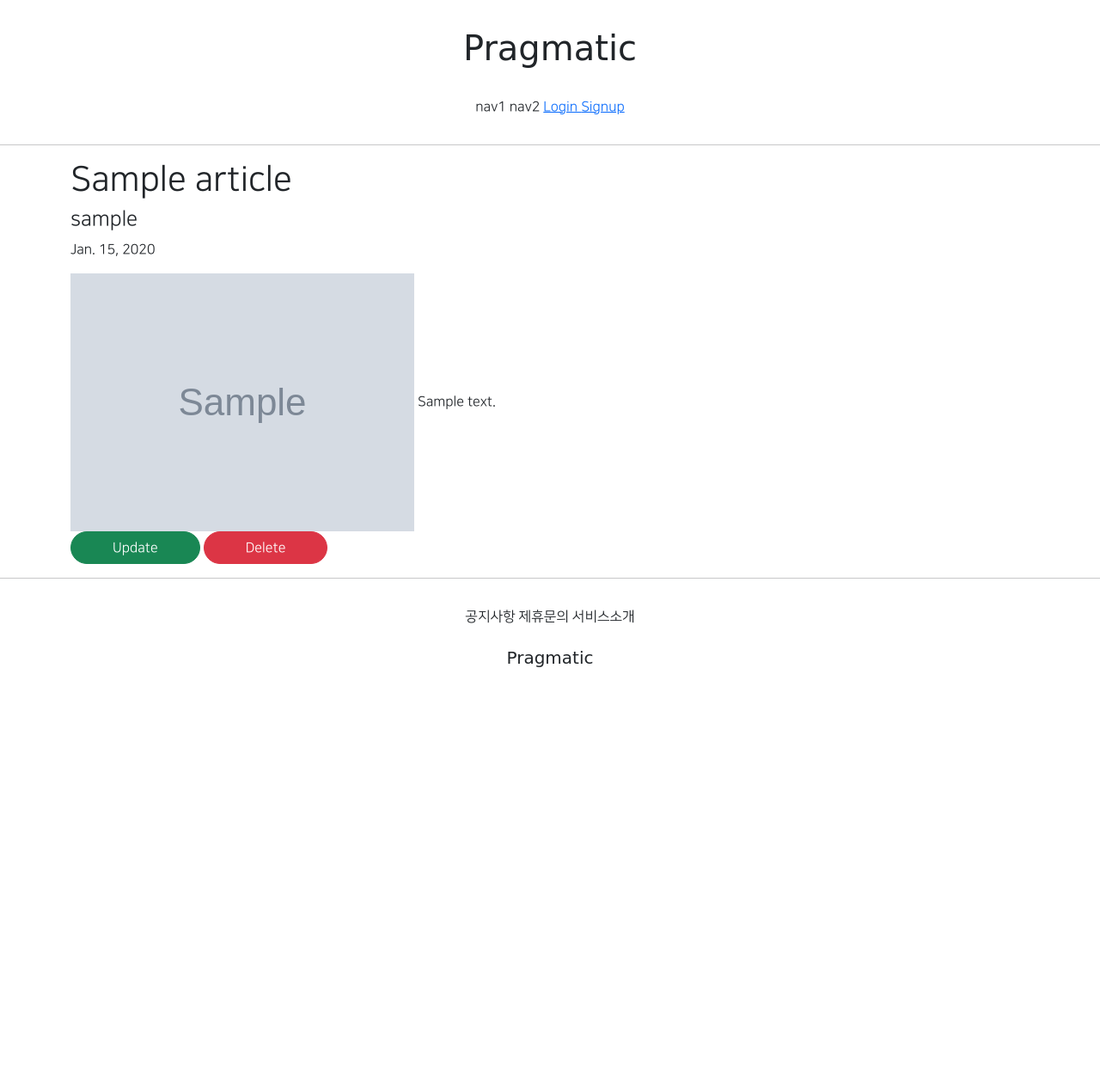
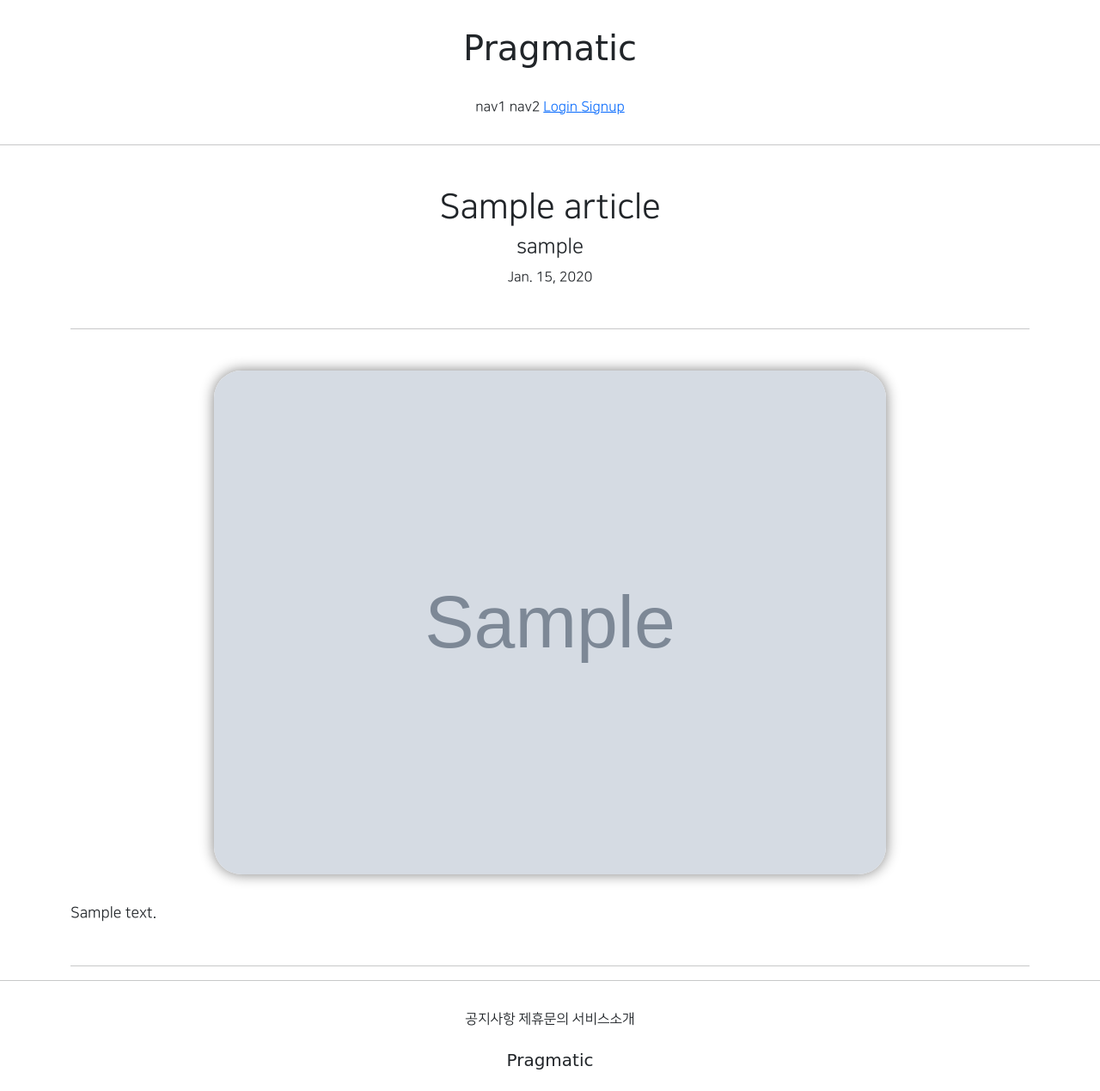
Before and after one commit to yeun38/gis1, a Django app: page /articles/detail/1 in a window 1280 px wide. Shown: the whole page at 86% size. Before the commit the page ends 776 px from the top, so only its background shows below. Run offline with Django 3.2, Linux system fonts and the light colour scheme; tables that the repository leaves empty hold one stand-in row (values such as "Sample post"); grey boxes marked "Sample" are stand-in pictures; parts of the project's set-up code (start-up, migrations or seed data) failed here and were passed over; some libraries are stand-ins or nearby versions.

Commit message:
8/04 1ban class commit 4

```diff
--- a/articleapp/templates/articleapp/detail.html
+++ b/articleapp/templates/articleapp/detail.html
@@ -1,17 +1,24 @@
 {% extends 'base.html' %}
 {% block content %}
-    <div class="container">
-        <div>
+    <div class="container text-center">
+        <div class="my-5">
             {#     제목 / 글쓴이 / 날짜       #}
             <h1>{{ target_article.title }}</h1>
             <h4>{{ target_article.writer.profile.nickname }}</h4>
             <p>{{ target_article.created_at }}</p>
         </div>
+        <hr>
 
-        <div>
+        <div class="my-5">
             {#      게시글 내용      #}
-            <img src="{{ target_article.image.url }}" alt="">
-            {{ target_article.content }}
+            <img src="{{ target_article.image.url }}"
+                 alt=""
+                 class="article_image">
+
+            <div class="article_content">
+             {{ target_article.content }}
+            </div>
+            {% if target_article.writer == user %}
             <div>
                 <a href="{% url 'articleapp:update' pk=target_article.pk %}"
                    class="btn btn-success rounded-pill px-5">
@@ -22,8 +29,14 @@
                     Delete
                 </a>
             </div>
+            {% endif %}
+        </div>
+        <hr>
+        <div>
+            {#  댓글 #}
         </div>
 
+    </div>
 
-    </div>
+
 {% endblock %}
--- a/articleapp/views.py
+++ b/articleapp/views.py
@@ -6,6 +6,7 @@ from django.shortcuts import render
 
 # Create your views here.
 from django.urls import reverse_lazy, reverse
+from django.utils.decorators import method_decorator
 from django.views.generic import CreateView, DetailView, UpdateView, DeleteView
 
 from articleapp.decorators import article_ownership_required
--- a/static/base.css
+++ b/static/base.css
@@ -41,3 +41,15 @@
 .round_button:hover {
     color: dimgrey;
 }
+
+.article_image {
+    border-radius: 2rem;
+    width: 70%;
+    box-shadow: 0 0 1rem gray ;
+}
+
+.article_content {
+    font-size: 1.1rem;
+    text-align: left;
+    margin: 2rem 0;
+}
```
